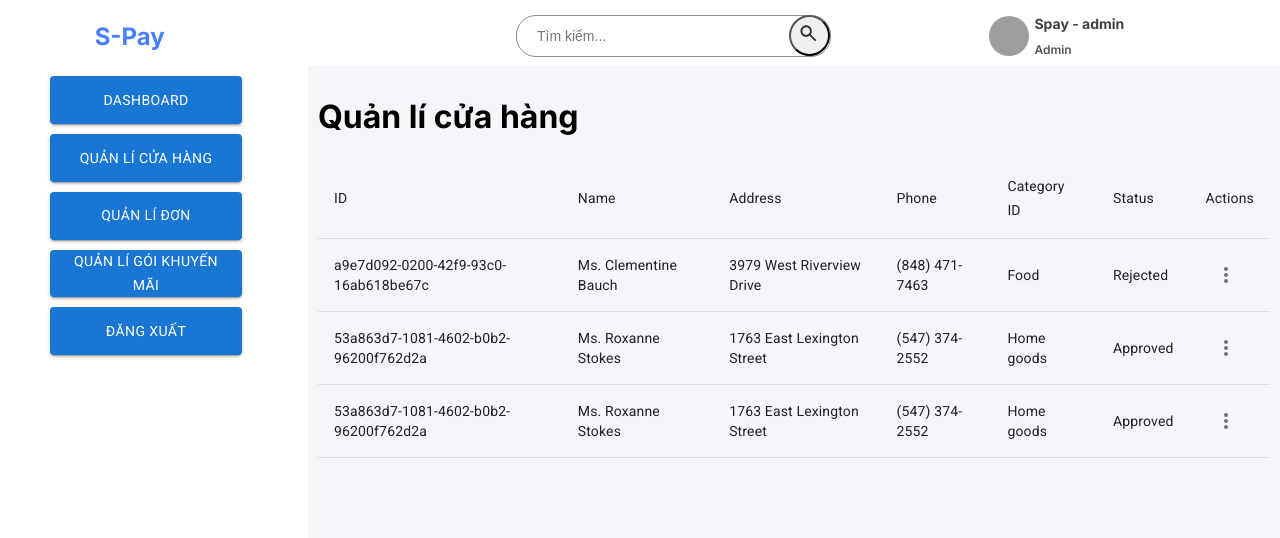
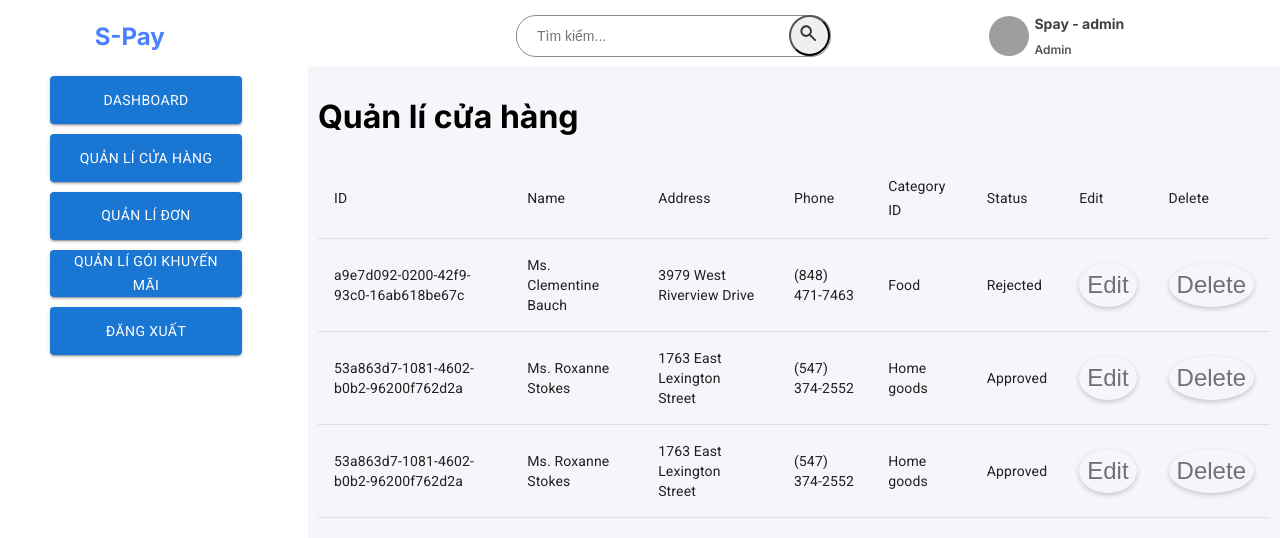
Before and after one commit to SWD-392/sPay-FE-WebApp, a Next.js app: page /store-manage in a window 1280 px wide. Shown: the top 538 px of the page. Built offline with nearby package versions, Linux system fonts and the light colour scheme; grey boxes are pictures that could not be loaded.

Commit message:
fix button store page and Login Link

```diff
--- a/src/components/page-components/store-components/table/table.jsx
+++ b/src/components/page-components/store-components/table/table.jsx
@@ -88,7 +88,8 @@ function TableView({ storeData }) {
               <TableCell>Phone</TableCell>
               <TableCell>Category ID</TableCell>
               <TableCell>Status</TableCell>
-              <TableCell>Actions</TableCell>
+              <TableCell>Edit</TableCell>
+              <TableCell>Delete</TableCell>
             </TableRow>
           </TableHead>
           <TableBody>
@@ -104,36 +105,18 @@ function TableView({ storeData }) {
                 <TableCell
                   editable={editingRow === row.id && editingField === "action"}
                   onDoubleClick={() => setEditingRow(row.id, "action")}
-                  ref={buttonRef}
                 >
-                  <IconButton
-                    onClick={(event) => handleButtonClick(event, row.id)}
-                  >
-                    <MoreVertIcon />
+                  <IconButton className={styles.customIconButton}>
+                    Edit
                   </IconButton>
-                  {openMenuId === row.id && (
-                    <Menu
-                      anchorEl={buttonRef.current}
-                      open={true}
-                      onClose={handleMenuClose}
-                      anchorOrigin={{
-                        vertical: "top", // Position menu above the anchor
-                        horizontal: "right", // Position menu to the right of the anchor
-                      }}
-                      transformOrigin={{
-                        vertical: "bottom",
-                        horizontal: "left",
-                      }}
-                    >
-                      <MenuItem onClick={() => handleEditRow(row)}>
-                        Edit
-                      </MenuItem>
-
-                      <MenuItem onClick={() => handleDeleteRow(row)}>
-                        Delete
-                      </MenuItem>
-                    </Menu>
-                  )}
+                </TableCell>
+                <TableCell
+                  editable={editingRow === row.id && editingField === "action"}
+                  onDoubleClick={() => setEditingRow(row.id, "action")}
+                >
+                  <IconButton className={styles.customIconButtonDel}>
+                    Delete
+                  </IconButton>
                 </TableCell>
               </TableRow>
             ))}
--- a/src/components/page-components/store-components/table/table.module.css
+++ b/src/components/page-components/store-components/table/table.module.css
@@ -0,0 +1,43 @@
+.customIconButton {
+  border-radius: 20px;
+  color: #257eff;
+  background: #bfd9ff;
+  padding: 8px 16px; /* Adjust padding as needed */
+  box-shadow: 0 2px 5px rgba(0, 0, 0, 0.2); /* Optional shadow effect */
+  cursor: pointer; /* Ensure element appears clickable */
+  transition: all 0.2s ease-in-out; /* Smooth hover/click transitions */
+  font-size: 16px;
+  /* Optional hover styles */
+}
+.customIconButton:hover {
+  background: #a3c7ff; /* Adjust hover color as desired */
+  transform: scale(1.05); /* Subtle hover zoom effect */
+}
+
+/* Optional active styles */
+.customIconButton:active {
+  background: #8ca5ff; /* Adjust active color as desired */
+  transform: scale(0.95); /* Slight press indication */
+}
+
+.customIconButtonDel {
+  border-radius: 20px;
+  color: #f1625d;
+  background: #fceeec;
+  padding: 8px 16px; /* Adjust padding as needed */
+  box-shadow: 0 2px 5px rgba(0, 0, 0, 0.2); /* Optional shadow effect */
+  cursor: pointer; /* Ensure element appears clickable */
+  transition: all 0.2s ease-in-out; /* Smooth hover/click transitions */
+  font-size: 16px;
+  /* Optional hover styles */
+}
+.customIconButtonDel:hover {
+  background: #fcd4d1; /* Adjust hover color as desired */
+  transform: scale(1.05); /* Subtle hover zoom effect */
+}
+
+/* Optional active styles */
+.customIconButtonDel:active {
+  background: #fcd4d1; /* Adjust active color as desired */
+  transform: scale(0.95); /* Slight press indication */
+}
--- a/src/components/phone-input-frame/phone-input-frame.jsx
+++ b/src/components/phone-input-frame/phone-input-frame.jsx
@@ -24,7 +24,7 @@ const PhoneInputFrame = () => {
 
       <div>
         <button className={styles.loginButtonWrapper}>
-          <Link className={styles.ngNhp} href="/dashboard">
+          <Link className={styles.ngNhp} href="/">
             <span className={styles.loginSpan}>Đăng nhập</span>
           </Link>
         </button>
```
